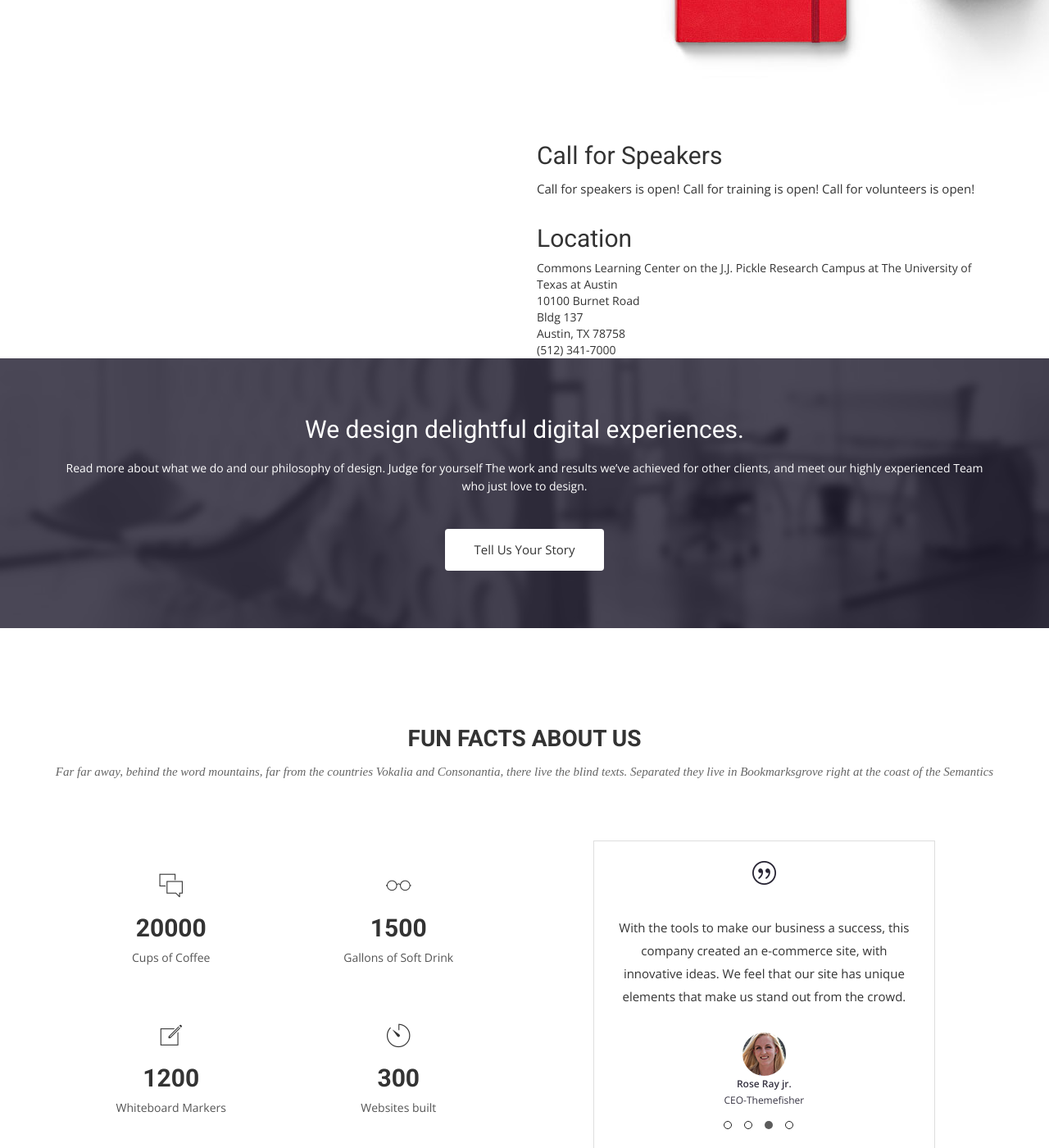
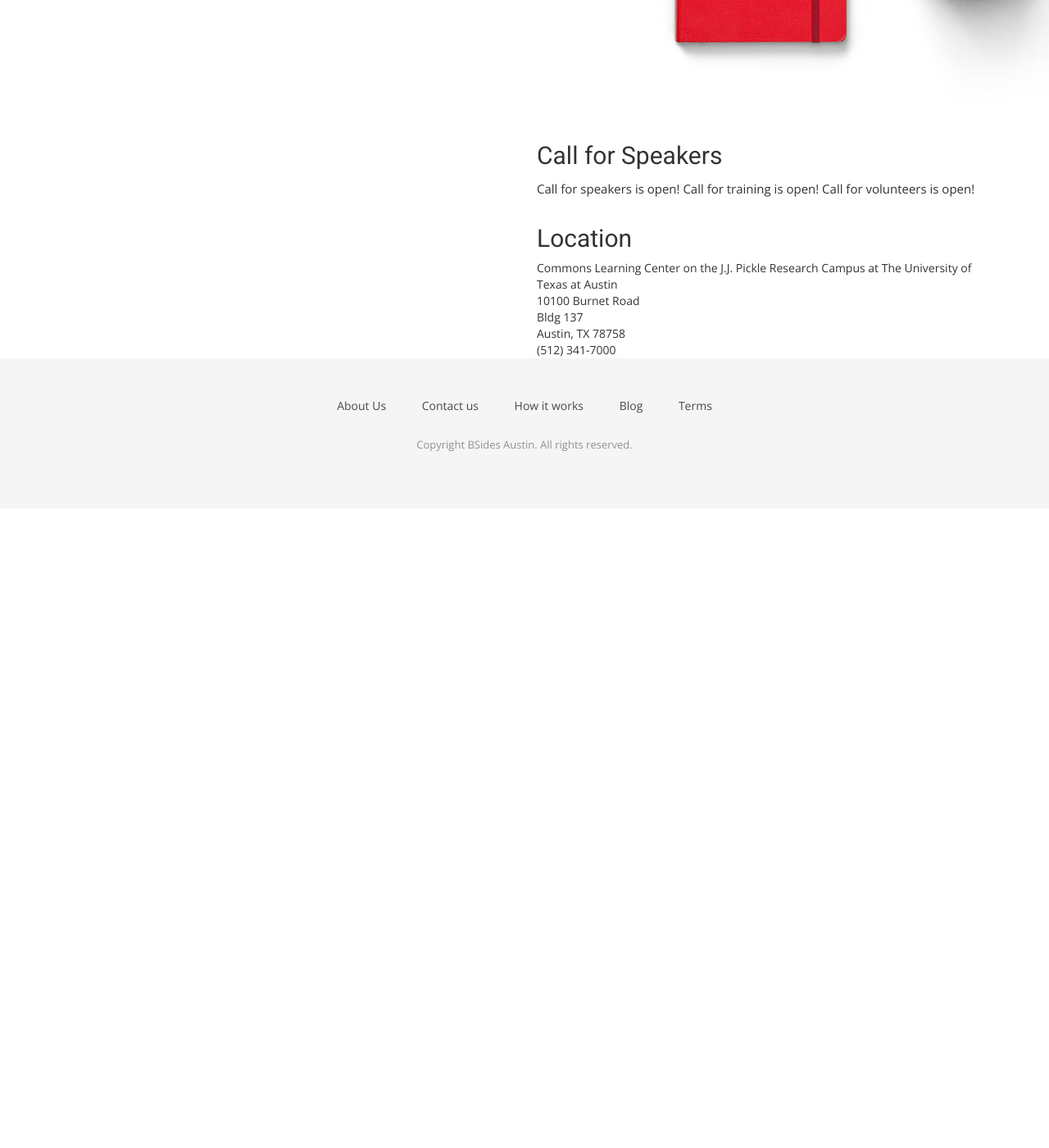
Before and after one commit to bsidesaustin/test, a Jekyll site: the page built from index.html, in a window 1280 px wide and 1400 px high, scrolled down 1294 px. Shown: the whole window at 82% size. Built offline with Jekyll 4.4.1, drawn with Linux system fonts in a browser that asks for light colours; nearby versions of some CDN libraries; some web fonts are replaced; after the commit the page ends 1914 px from its top, so only the background shows below that.

Commit message:
Update index.html

```diff
--- a/index.html
+++ b/index.html
@@ -68,69 +68,3 @@
   </div>
 </div>
 </section>
-
-
-
-<!-- Call to action Start -->
-<section id="call-to-action">
-  <div class="container">
-    <div class="row">
-      <div class="col-md-12">
-        <div class="block">
-          <h2>We design delightful digital experiences.</h2>
-          <p>Read more about what we do and our philosophy of design. Judge for yourself The work and results we’ve achieved for other clients, and meet our highly experienced Team who just love to design.</p>
-          <a class="btn btn-default btn-call-to-action" href="#" >Tell Us Your Story</a>
-        </div>
-      </div>
-    </div>
-  </div>
-</section>
-
-<!-- Content Start -->
-<section id="testimonial">
-  <div class="container">
-    <div class="row">
-      <div class="section-title text-center">
-        <h2>Fun Facts About Us</h2>
-        <p>Far far away, behind the word mountains, far from the countries Vokalia and Consonantia, there live the blind texts. Separated they live in Bookmarksgrove right at the coast of the Semantics</p>
-      </div>
-    </div>
-    <div class="row">
-      <div class="col-md-6">
-        {% if site.data.funfacts.size > 0 %}
-        <div class="block">
-          {% for ff in site.data.funfacts %}
-          <ul class="counter-box clearfix">
-            <li>
-              <div class="block">
-                <i class="{{ ff.icon }}"></i>
-                <h4 class="counter">{{ ff.counter }}</h4>
-                <span>{{ ff.text }}</span>
-              </div>
-            </li>
-            {% endfor %}
-          </ul>
-        </div>
-        {% endif %}
-      </div>
-      <div class="col-md-6">
-        {% if site.data.testimonials.size > 0 %}
-        <div class="testimonial-carousel">
-          <div id="testimonial-slider" class="owl-carousel">
-            {% for tm in site.data.testimonials %}
-            <div>
-                <img src="img/cotation.png" alt="IMG">
-                <p>{{ tm.testimonial }}</p>
-                <div class="user">
-                  <img src="{{ tm.image }}" alt="Pepole">
-                  <p><span>{{ tm.name }}</span> {{ tm.title }}</p>
-                </div>
-            </div>
-            {% endfor %}
-          </div>
-        </div>
-        {% endif %}
-      </div>
-    </div>
-  </div>
-</section>
```
